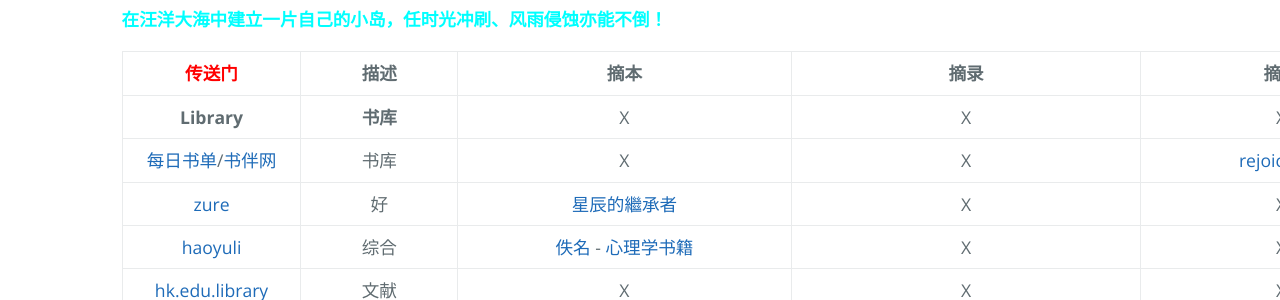
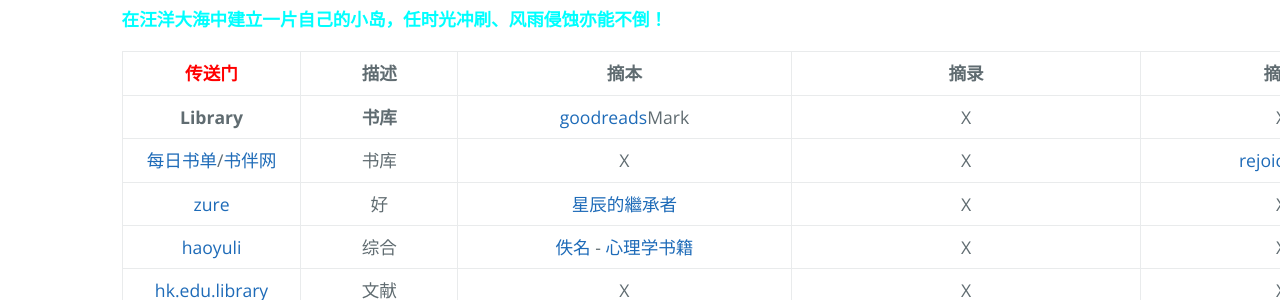
Before and after one commit to AmbroseRen/test, a Jekyll site: the page built from Library/BookSearch.md, in a window 1280 px wide and 900 px high. Shown: the part 128-428 px from the top of the window. Built offline with Jekyll 4.4.1, drawn with Linux system fonts in a browser that asks for light colours; our own code applies the rules of GitHub Pages for plain Markdown files; the repository's description, which GitHub fills in, is left out.

Commit message:
Update BookSearch.md

```diff
--- a/Library/BookSearch.md
+++ b/Library/BookSearch.md
@@ -8,7 +8,7 @@
 
 | [<font color="#ff0000">传送门</font>](../navigation.md) | 描述 | 摘本 | 摘录 | 摘引 |
 |:---:|:---:|:---:|:---:|:---:|
-| __Library__ | __书库__ | X | X | X |
+| __Library__ | __书库__ | [goodreads](https://www.goodreads.com/)Mark | X | X |
 | [每日书单](https://pan.shudan.vip/)/[书伴网](https://www.shuban.net/) | 书库 | X | X | [rejoice](http://www.rejoiceblog.com/)pay |
 | [zure](https://zure.fun/) | 好 | [星辰的繼承者](https://zure.fun/book/fc466fba-b68d-11e8-8364-560001a72e1e/) | X | X |
 | [haoyuli](http://book.haoyuli.cn/Z.1.%E7%9B%AE%E5%BD%95%E7%B4%A2%E5%BC%95/%E5%85%A8%E9%83%A8.html) | 综合 | [佚名](https://http561856124.wordpress.com/) - [心理学书籍](http://www.ixinqing.com/) | X | X |
```
